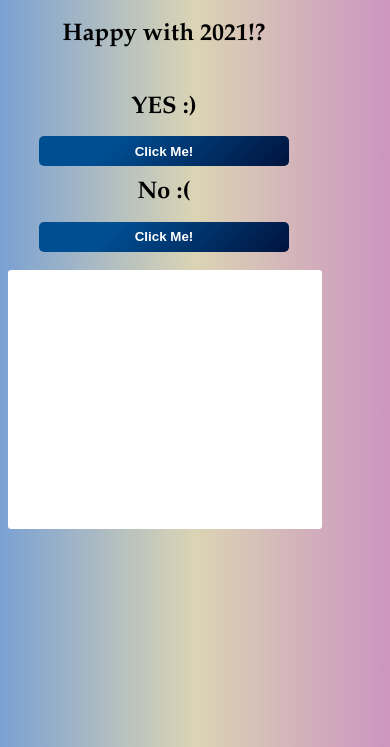
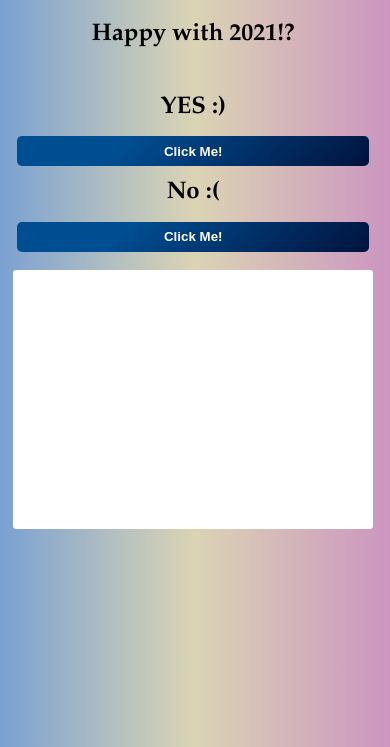
Before and after one commit to gokul221999/NewYear, a plain HTML site: page index.html in a window 390 px wide. Shown: the part 97-844 px from the top of the page. Drawn offline with Linux system fonts and the light colour scheme.

Commit message:
Update index.html

```diff
--- a/index.html
+++ b/index.html
@@ -57,6 +57,9 @@
         @media only screen and (max-width:600px) {
 
 	 h1,h2, .button, #disp,body {
+	  width: 95%;
+	}
+		  #disp{
 	  width: 80%;
 	}
 	.container {
```
